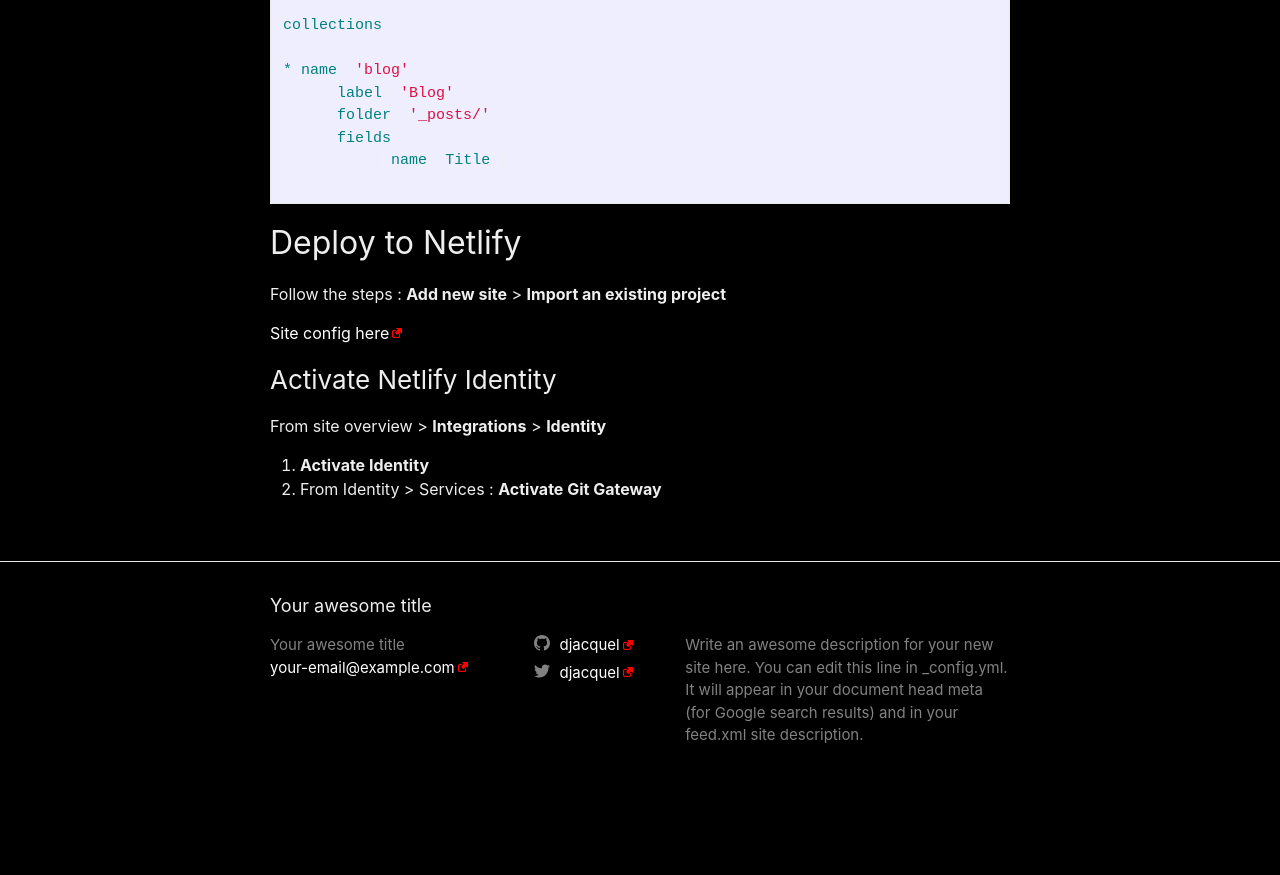
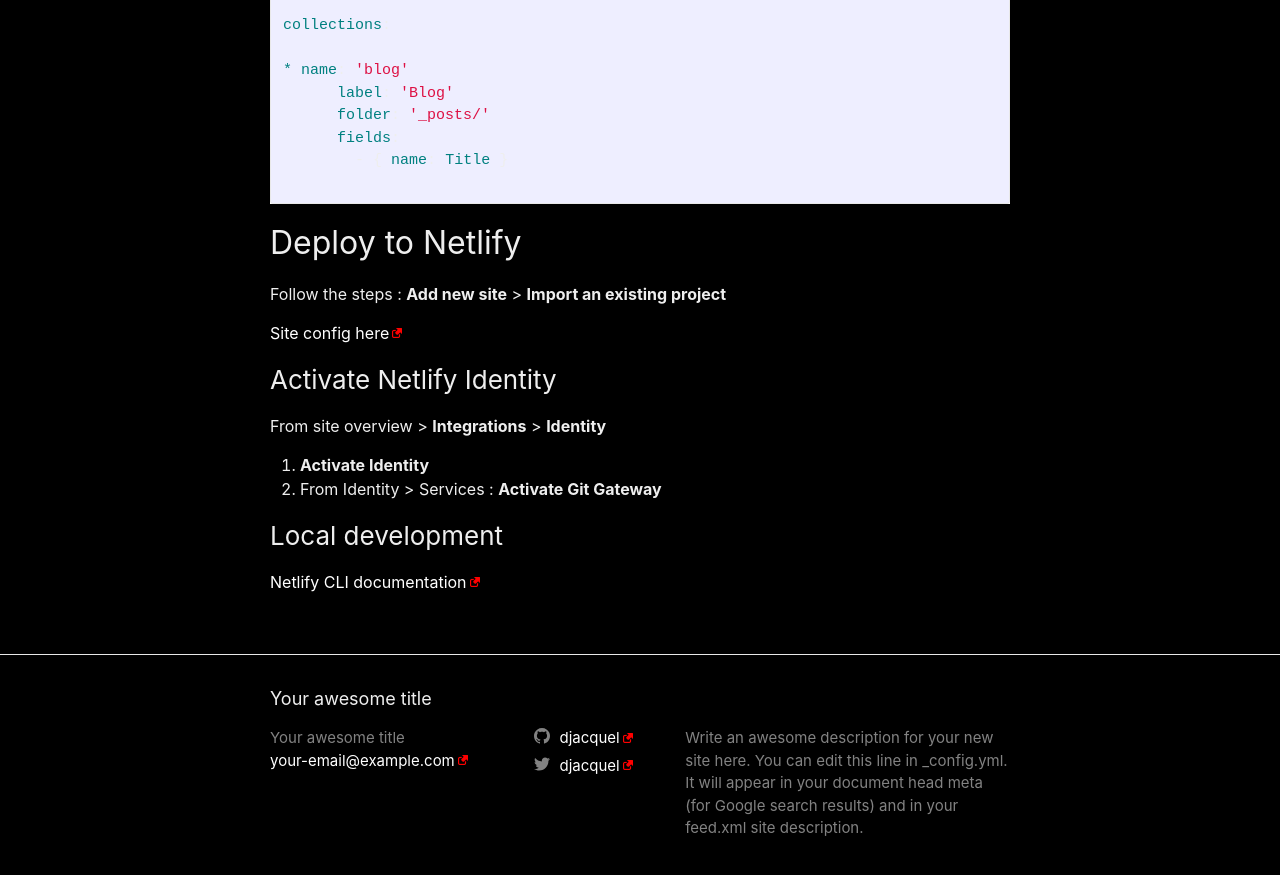
Before and after one commit to numerique-lde52/cdt, a Jekyll site: the page built from _posts/2024-09-03-installing-decap-cms-with-jekyll.md, in a window 1280 px wide and 900 px high, scrolled down 1161 px. Shown: the top 875 px of the window. Built offline with Jekyll 4.4.1, drawn with Linux system fonts in a browser that asks for light colours; before the commit the page ends 1968 px from its top, so only the background shows below that.

Commit message:
Update Blog “2024-09-03-installing-decap-cms-with-jekyll”

```diff
--- a/_posts/2024-09-03-installing-decap-cms-with-jekyll.md
+++ b/_posts/2024-09-03-installing-decap-cms-with-jekyll.md
@@ -72,3 +72,7 @@
 
 1. **Activate Identity**
 2. From Identity > Services : **Activate Git Gateway**
+
+### Local development
+
+[Netlify CLI documentation](https://docs.netlify.com/cli/get-started/)
```
